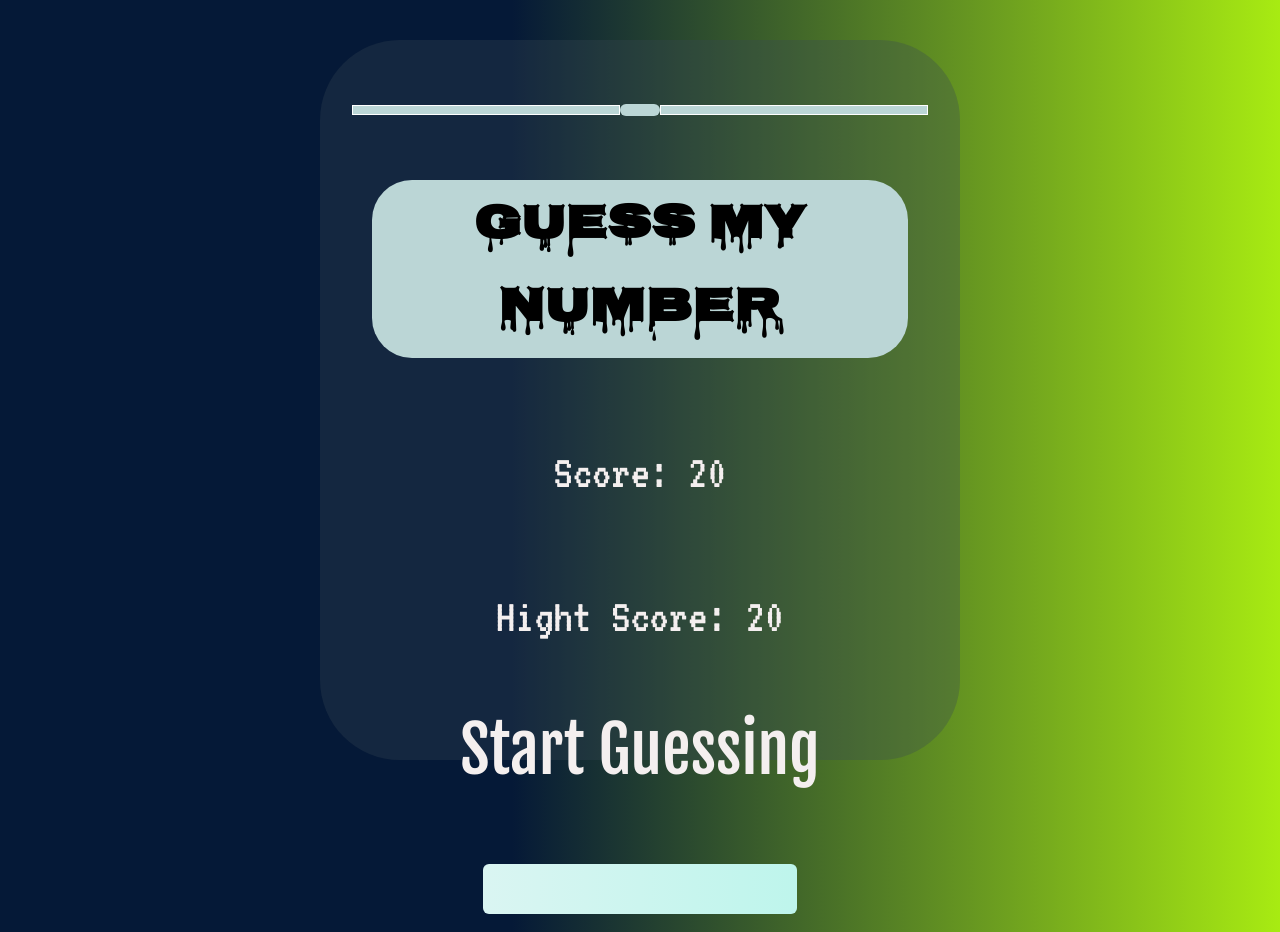
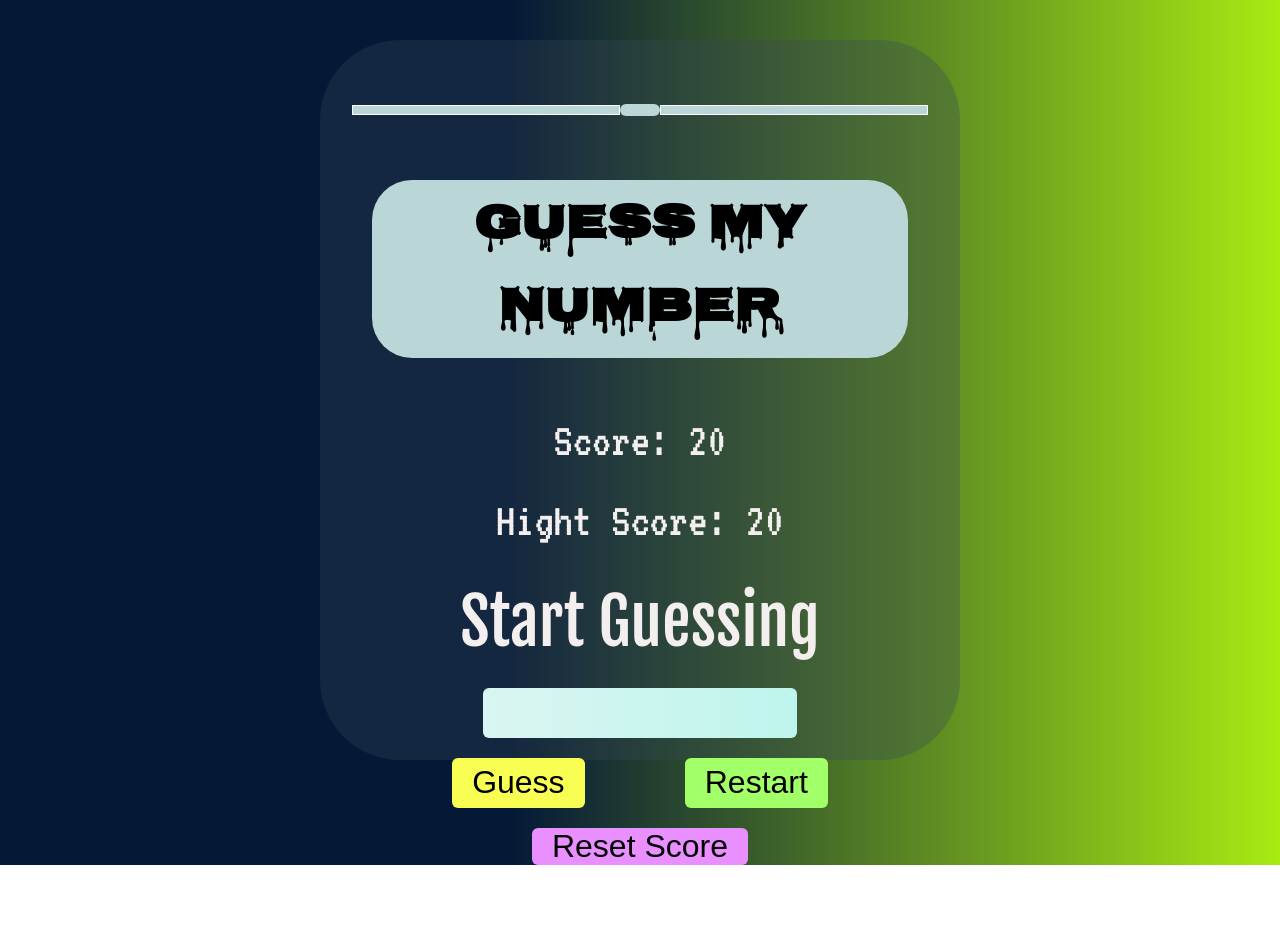
Before and after one commit to Gosia-Magdzik/guess-my-number, a React (Create React App) app: page / in a window 1280 px wide. Shown: the top 932 px of the page. After the commit the page ends 865 px from the top, so only its background shows below. Built offline with nearby package versions, Linux system fonts and the light colour scheme; a web font is replaced by a local one.

Commit message:
class names added

```diff
--- a/src/components/GameDisplayer/index.tsx
+++ b/src/components/GameDisplayer/index.tsx
@@ -34,10 +34,10 @@ export const GameDisplayer = () => {
                 <Input type="number"/>
             </InputArea>
             <ButtonArea>
-                <Button>Guess</Button>
-                <Button>Restart</Button>
+                <Button className="orange">Guess</Button>
+                <Button className="green">Restart</Button>
             </ButtonArea>
-                <Button>Reset Score</Button>
+                <Button className="purple">Reset Score</Button>
         </Container>
     </Wrapper>
   )
--- a/src/components/GameDisplayer/styled.tsx
+++ b/src/components/GameDisplayer/styled.tsx
@@ -64,6 +64,7 @@ export const Paragraph = styled.p`
     font-size: 3rem;
     font-family: "VT323", monospace;
     transition: all 0.3s ease-in-out;
+    margin: 1rem;
 
     &:nth-child(3) {
         margin-top: 20px;
@@ -76,7 +77,6 @@ export const InputArea = styled.div`
     display: flex;
     flex-direction: column;
     align-items: center;
-    padding: 0 10px;
 `
 
 export const Input = styled.input`
@@ -102,10 +102,6 @@ export const ButtonArea = styled.div`
     display: flex;
     justify-content: space-evenly;
     width: 100%;
-
-    &:nth-child(2) {
-        background-image: #e62c03;
-    }
 `
 
 export const Button = styled.button`
@@ -120,9 +116,21 @@ export const Button = styled.button`
     padding: 0 20px;
     text-align: center;
     transition: all 0.3s ease-in-out;
-    background-color: #bbd6d6;
 
     &:hover {
         filter: drop-shadow(0 0 14px rgba(168, 235, 18, 1));
     }
+
+    &.orange {
+        background-color: #f9ff52;
+    }
+
+    &.green {
+        background-color: #a1ff67;
+    }
+
+    &.purple {
+        background-color: #e98fff;
+    }
+
 `
```
